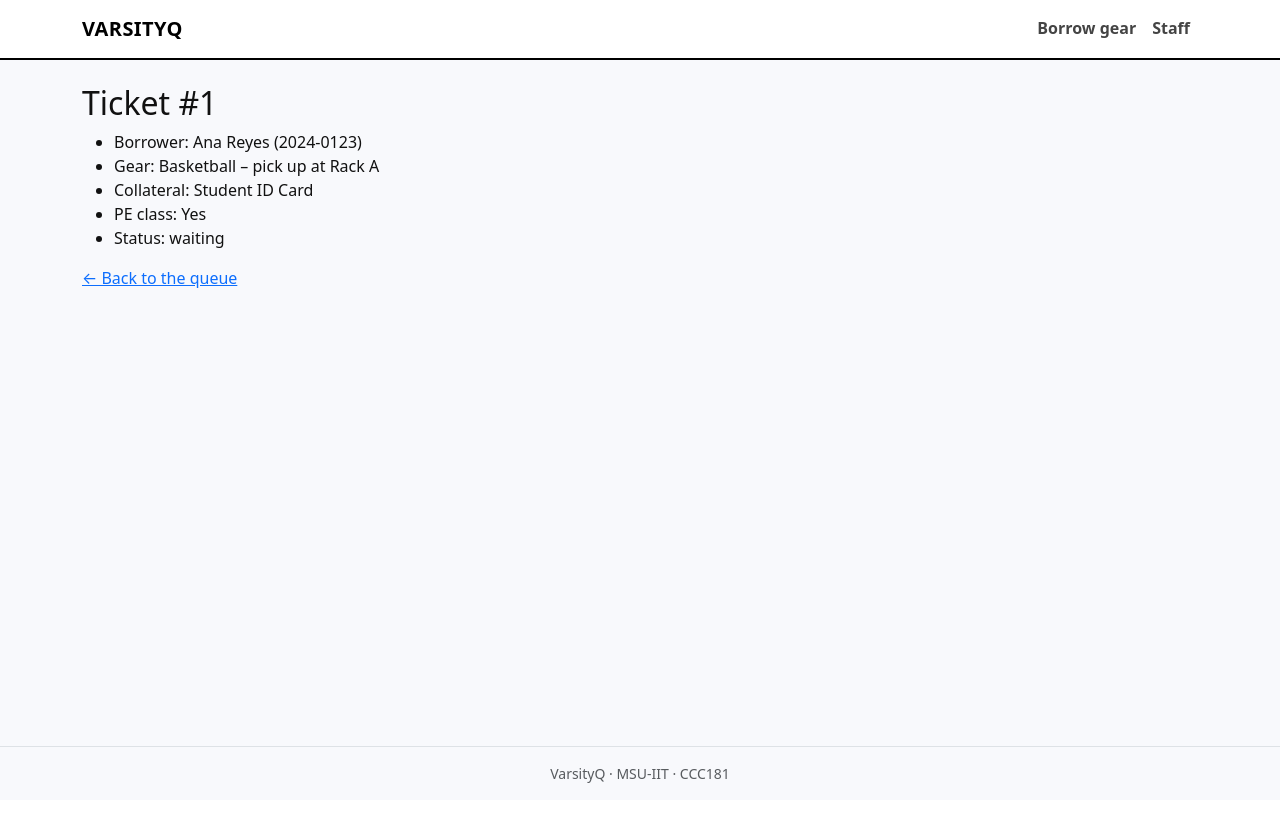
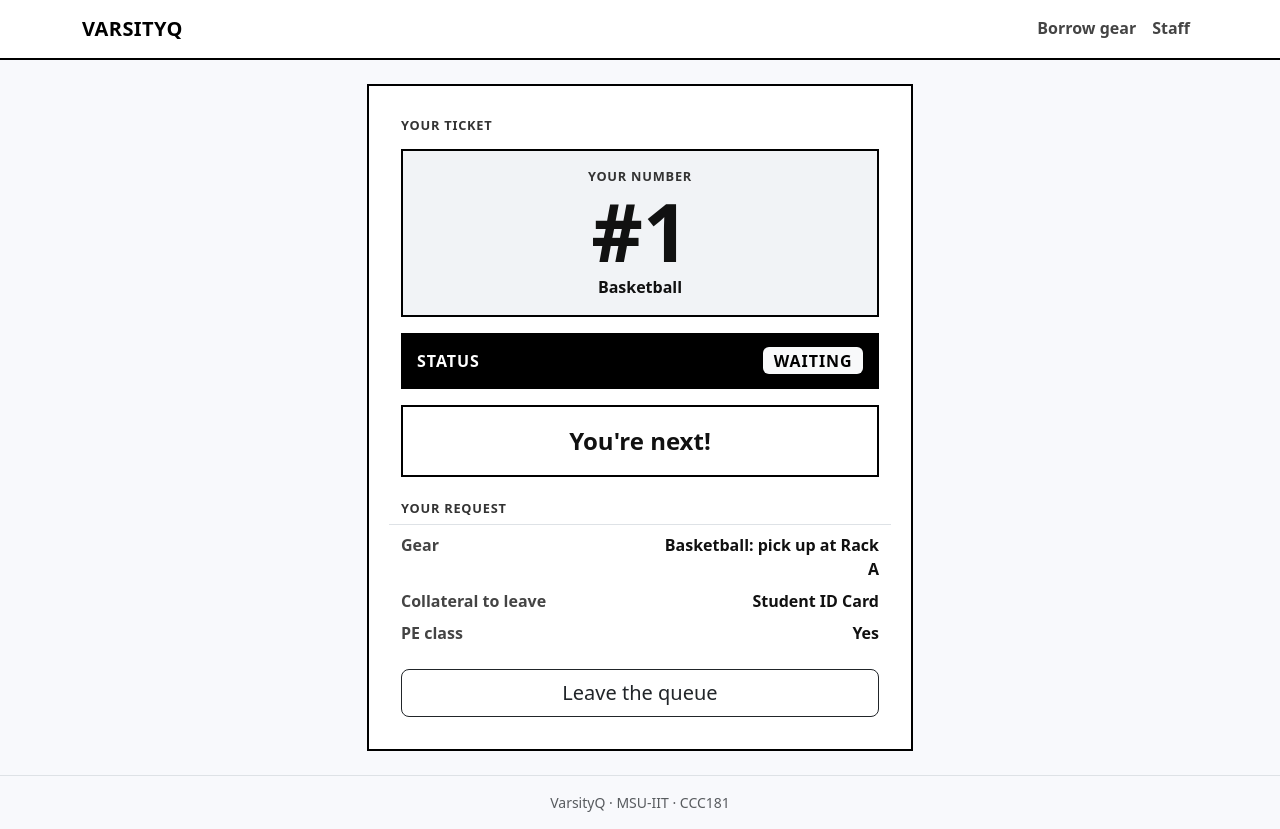
Before and after one commit to rpaco06/CCC181, a Flask app: page /queue/1 in a window 1280 px wide. Before the commit the page ends 783 px from the top, so only its background shows below. Run offline with Flask 3, Linux system fonts and the light colour scheme.

Commit message:
Add My place page showing ticket number, status and people ahead (#1)

```diff
--- a/app.py
+++ b/app.py
@@ -99,14 +99,32 @@ def staff_dashboard():
     return "Staff dashboard coming soon"
 
 
-@app.route("/queue/<int:ticket_id>")
+@app.get("/queue/<int:ticket_id>")
 def ticket(ticket_id):
     # <int:ticket_id> only matches numbers, so /queue/abc returns 404.
     t = get_ticket(ticket_id)
     if t is None:
         abort(404)
-    return render_template("ticket.html", ticket=t, service=get_service(t["service_id"]))
+    # Count only the people still waiting ahead of this ticket for the same gear.
+    ahead = [x for x in TICKETS
+             if x["service_id"] == t["service_id"]
+             and x["status"] == "waiting"
+             and x["number"] < t["number"]]
+    return render_template("ticket.html", ticket=t, service=get_service(t["service_id"]),
+                           ahead=len(ahead))
 
+
+@app.post("/queue/<int:ticket_id>/leave")
+def leave_queue(ticket_id):
+    t = get_ticket(ticket_id)
+    if t is None:
+        abort(404)
+    if t["status"] != "waiting":
+        flash("This ticket can no longer be cancelled.", "warning")
+        return redirect(url_for("ticket", ticket_id=ticket_id))
+    t["status"] = "no-show"
+    flash(f"You left the queue. Ticket #{ticket_id} was cancelled.", "info")
+    return redirect(url_for("index"))
 
 if __name__ == "__main__":
     # Lets you also start the app with: python app.py
--- a/static/css/style.css
+++ b/static/css/style.css
@@ -95,3 +95,43 @@ body {
 
 .alert { border-radius: 0; border-width: 2px; }
 footer { color: #444; }
+
+/* My place: the ticket number, status bar and position */
+.vq-box {
+  background: #f1f3f6;
+  border: 2px solid #000;
+  padding: 1rem;
+  text-align: center;
+}
+.vq-label {
+  font-size: 0.8rem;
+  font-weight: 700;
+  letter-spacing: 0.06em;
+  text-transform: uppercase;
+  color: #333;
+}
+.vq-number {
+  font-size: 5rem;
+  font-weight: 800;
+  line-height: 1.1;
+}
+.vq-status {
+  display: flex;
+  align-items: center;
+  justify-content: space-between;
+  background: #000;
+  color: #fff;
+  padding: 0.9rem 1rem;
+  font-weight: 700;
+  letter-spacing: 0.06em;
+  text-transform: uppercase;
+}
+.vq-position {
+  border: 2px solid #000;
+  padding: 1rem;
+  text-align: center;
+  font-size: 1.5rem;
+  font-weight: 700;
+}
+.vq-request dt { font-weight: 600; color: #444; }
+.vq-request dd { font-weight: 700; margin-bottom: 0.5rem; text-align: right; }
--- a/templates/ticket.html
+++ b/templates/ticket.html
@@ -1,15 +1,64 @@
 {% extends "base.html" %}
-
 {% block title %}Ticket #{{ ticket.number }} · VarsityQ{% endblock %}
 
 {% block content %}
-  <h2>Ticket #{{ ticket.number }}</h2>
-  <ul>
-    <li>Borrower: {{ ticket.name }} ({{ ticket.student_id }})</li>
-    <li>Gear: {{ service.name }} &ndash; pick up at {{ service.rack }}</li>
-    <li>Collateral: {{ ticket.collateral }}</li>
-    <li>PE class: {{ "Yes" if ticket.pe_class else "No" }}</li>
-    <li>Status: {{ ticket.status }}</li>
-  </ul>
-  <p><a href="{{ url_for('index') }}">&larr; Back to the queue</a></p>
+<div class="row justify-content-center">
+  <div class="col-12 col-md-8 col-lg-6">
+    <div class="vq-card">
+      <h1 class="vq-label mb-3">Your ticket</h1>
+
+      <div class="vq-box mb-3">
+        <div class="vq-label">Your number</div>
+        <div class="vq-number">#{{ ticket.number }}</div>
+        <div class="fw-semibold">{{ service.name }}</div>
+      </div>
+
+      <div id="live-status" aria-live="polite">
+        <div class="vq-status mb-3">
+          <span>Status</span>
+          {% if ticket.status == "waiting" %}
+            <span id="status-badge" class="badge text-bg-light fs-6">Waiting</span>
+          {% elif ticket.status == "called" %}
+            <span id="status-badge" class="badge text-bg-success fs-6">Called</span>
+          {% elif ticket.status == "served" %}
+            <span id="status-badge" class="badge text-bg-secondary fs-6">Served</span>
+          {% else %}
+            <span id="status-badge" class="badge text-bg-danger fs-6">No-show</span>
+          {% endif %}
+        </div>
+
+        <div class="vq-position mb-3" id="ahead-text">
+          {% if ticket.status == "waiting" %}
+            {% if ahead == 0 %}You're next!
+            {% elif ahead == 1 %}1 person ahead of you
+            {% else %}{{ ahead }} people ahead of you{% endif %}
+          {% elif ticket.status == "called" %}
+            It's your turn. Go to the counter.
+          {% elif ticket.status == "served" %}
+            Your gear was issued. Enjoy your game!
+          {% else %}
+            This ticket is closed. Join the queue again to borrow gear.
+          {% endif %}
+        </div>
+      </div>
+
+      <h2 class="vq-label mt-4">Your request</h2>
+      <dl class="row vq-request border-top pt-2">
+        <dt class="col-6">Gear</dt>
+        <dd class="col-6">{{ service.name }}: pick up at {{ service.rack }}</dd>
+        <dt class="col-6">Collateral to leave</dt>
+        <dd class="col-6">{{ ticket.collateral }}</dd>
+        <dt class="col-6">PE class</dt>
+        <dd class="col-6">{{ "Yes" if ticket.pe_class else "No" }}</dd>
+      </dl>
+
+      {% if ticket.status == "waiting" %}
+        <form method="post" action="{{ url_for('leave_queue', ticket_id=ticket.number) }}"
+              class="mt-3">
+          <button type="submit" class="btn btn-outline-dark btn-lg w-100">Leave the queue</button>
+        </form>
+      {% endif %}
+    </div>
+  </div>
+</div>
 {% endblock %}
```
Also changed, not shown: docs/week3/feedback.md (+1 -1 lines).
